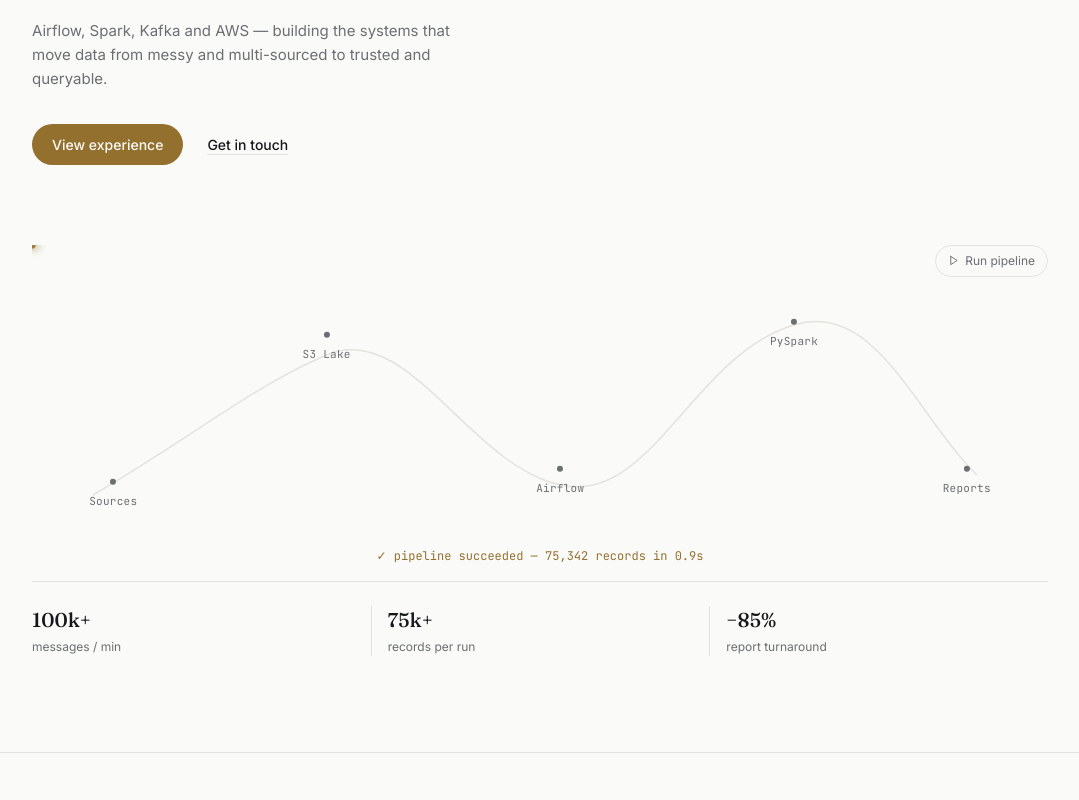
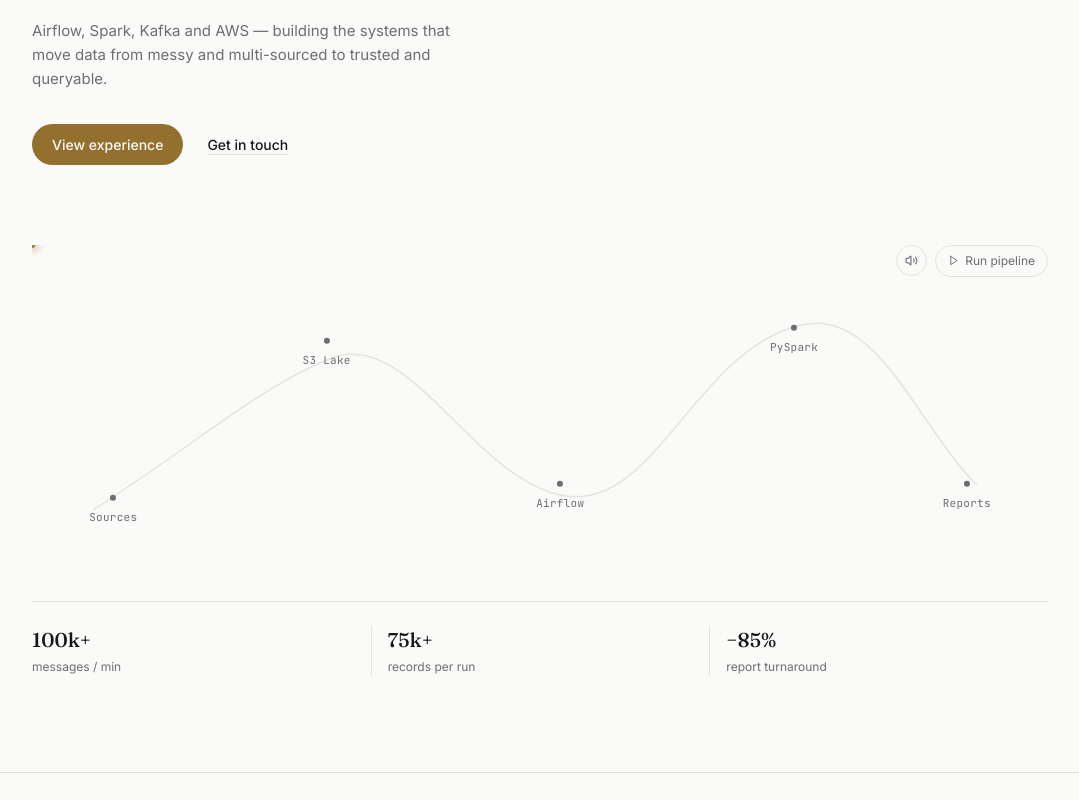
Before and after one commit to Harikrishnan009/Portfolio-website, a Next.js app: page / in a window 1280 px wide. Shown: the part 420-1220 px from the top of the page, without its empty margins (100-1179 px from the left). Built offline with nearby package versions, Linux system fonts and the light colour scheme.

Commit message:
Add interactive pipeline audio and DAG simulation

```diff
--- a/components/Hero.tsx
+++ b/components/Hero.tsx
@@ -1,16 +1,9 @@
 "use client";
 
 import { useEffect, useRef, useState, CSSProperties } from "react";
-import { Play } from "lucide-react";
+import { Play, Volume2, VolumeX } from "lucide-react";
 
-interface Node {
-  id: string;
-  label: string;
-  detail: string;
-  x: number;
-  y: number;
-}
-
+interface Node { id: string; label: string; detail: string; x: number; y: number; }
 const nodes: Node[] = [
   { id: "sources", label: "Sources", detail: "Exam & marking data from multiple university systems.", x: 8, y: 78 },
   { id: "lake", label: "S3 Lake", detail: "Raw and curated zones on AWS S3, catalogued with Iceberg.", x: 29, y: 32 },
@@ -18,23 +11,10 @@
   { id: "spark", label: "PySpark", detail: "PySpark + Hive SQL transforming 75k+ records per run.", x: 75, y: 28 },
   { id: "reports", label: "Reports", detail: "Self-serve dashboards — report time cut by ~85%.", x: 92, y: 74 },
 ];
-
-const stats = [
-  { value: "100k+", label: "messages / min" },
-  { value: "75k+", label: "records per run" },
-  { value: "−85%", label: "report turnaround" },
-];
-
+const stats = [{ value: "100k+", label: "messages / min" }, { value: "75k+", label: "records per run" }, { value: "−85%", label: "report turnaround" }];
 const TARGET_RECORDS = 75342;
 const PARTICLE_COLORS = ["var(--accent)", "var(--ink)", "var(--muted)"];
-
-interface Particle {
-  id: number;
-  tx: number;
-  ty: number;
-  color: string;
-  size: number;
-}
+interface Particle { id: number; tx: number; ty: number; color: string; size: number; }
 
 export default function Hero() {
   const [active, setActive] = useState<string | null>(null);
@@ -43,113 +23,64 @@
   const [counter, setCounter] = useState(0);
   const [showSuccess, setShowSuccess] = useState(false);
   const [particles, setParticles] = useState<Particle[]>([]);
+  const [muted, setMuted] = useState(false);
   const timeouts = useRef<ReturnType<typeof setTimeout>[]>([]);
-
+  const audio = useRef<AudioContext | null>(null);
   const activeNode = nodes.find((n) => n.id === active);
 
-  useEffect(() => {
-    return () => timeouts.current.forEach(clearTimeout);
-  }, []);
+  useEffect(() => () => timeouts.current.forEach(clearTimeout), []);
 
-  useEffect(() => {
-    const t = setTimeout(() => runPipeline(), 900);
-    return () => clearTimeout(t);
-    // eslint-disable-next-line react-hooks/exhaustive-deps
-  }, []);
+  const tone = (frequency: number, duration = 0.07, delay = 0, type: OscillatorType = "sine", gain = 0.025) => {
+    if (muted || typeof window === "undefined") return;
+    const AudioCtx = window.AudioContext || (window as typeof window & { webkitAudioContext?: typeof AudioContext }).webkitAudioContext;
+    if (!AudioCtx) return;
+    if (!audio.current) audio.current = new AudioCtx();
+    const ctx = audio.current;
+    const osc = ctx.createOscillator();
+    const amp = ctx.createGain();
+    const start = ctx.currentTime + delay;
+    osc.type = type; osc.frequency.setValueAtTime(frequency, start);
+    amp.gain.setValueAtTime(0.0001, start); amp.gain.exponentialRampToValueAtTime(gain, start + 0.008); amp.gain.exponentialRampToValueAtTime(0.0001, start + duration);
+    osc.connect(amp); amp.connect(ctx.destination); osc.start(start); osc.stop(start + duration + 0.02);
+  };
 
   const runPipeline = () => {
     if (running) return;
-    timeouts.current.forEach(clearTimeout);
-    timeouts.current = [];
-    setShowSuccess(false);
-    setRunning(true);
-    setRunIndex(-1);
-    setCounter(0);
-
-    nodes.forEach((_, i) => {
-      const t = setTimeout(() => setRunIndex(i), i * 260);
+    timeouts.current.forEach(clearTimeout); timeouts.current = [];
+    setShowSuccess(false); setRunning(true); setRunIndex(-1); setCounter(0);
+    tone(180, 0.12, 0, "sine", 0.035); tone(270, 0.1, 0.08, "sine", 0.025);
+    nodes.forEach((n, i) => {
+      const t = setTimeout(() => {
+        setRunIndex(i);
+        const pitches = [320, 410, 510, 620, 760];
+        tone(pitches[i], 0.055, 0, i === 2 ? "square" : "sine", 0.018);
+        if (n.id === "airflow") { tone(560, .04, .07, "square", .012); tone(620, .04, .14, "square", .012); }
+      }, i * 360);
       timeouts.current.push(t);
     });
-
-    const countStart = nodes.length * 260;
+    const countStart = nodes.length * 360;
     const countDuration = 900;
-    const steps = 24;
-    for (let s = 1; s <= steps; s++) {
-      const t = setTimeout(() => setCounter(Math.round((TARGET_RECORDS * s) / steps)), countStart + (s * countDuration) / steps);
-      timeouts.current.push(t);
-    }
-
-    const finishT = setTimeout(() => {
-      setCounter(TARGET_RECORDS);
-      setShowSuccess(true);
-      setRunning(false);
-      const burst: Particle[] = Array.from({ length: 16 }, (_, i) => {
-        const angle = (Math.PI * 2 * i) / 16 + Math.random() * 0.3;
-        const distance = 40 + Math.random() * 50;
-        return { id: Date.now() + i, tx: Math.cos(angle) * distance, ty: Math.sin(angle) * distance, color: PARTICLE_COLORS[i % PARTICLE_COLORS.length], size: 4 + Math.random() * 3 };
-      });
-      setParticles(burst);
-      timeouts.current.push(setTimeout(() => setParticles([]), 950));
-      timeouts.current.push(setTimeout(() => setShowSuccess(false), 4200));
-    }, countStart + countDuration + 80);
-    timeouts.current.push(finishT);
+    for (let s = 1; s <= 24; s++) timeouts.current.push(setTimeout(() => setCounter(Math.round((TARGET_RECORDS * s) / 24)), countStart + (s * countDuration) / 24));
+    timeouts.current.push(setTimeout(() => {
+      setCounter(TARGET_RECORDS); setShowSuccess(true); setRunning(false);
+      tone(660, .12, 0, "sine", .025); tone(880, .18, .09, "sine", .025);
+      const burst = Array.from({ length: 20 }, (_, i) => { const angle = Math.PI * 2 * i / 20 + Math.random() * .3; const distance = 40 + Math.random() * 55; return { id: Date.now() + i, tx: Math.cos(angle) * distance, ty: Math.sin(angle) * distance, color: PARTICLE_COLORS[i % 3], size: 3 + Math.random() * 4 }; });
+      setParticles(burst); timeouts.current.push(setTimeout(() => setParticles([]), 950)); timeouts.current.push(setTimeout(() => setShowSuccess(false), 4200));
+    }, countStart + countDuration + 80));
   };
 
-  return (
-    <section id="top" className="relative">
-      <div className="mx-auto max-w-content px-6 pb-16 pt-20 md:px-8 md:pb-24 md:pt-28">
-        <p className="hero-reveal hero-reveal-1 font-display text-[15px] italic text-muted">Data engineer — Kerala, India</p>
-        <h1 className="hero-reveal hero-reveal-2 mt-5 max-w-2xl font-display text-[2.75rem] font-medium leading-[1.12] tracking-tight text-ink md:text-6xl">
-          I turn scattered data into pipelines people can rely on.
-        </h1>
-        <p className="hero-reveal hero-reveal-3 mt-6 max-w-md text-[15px] leading-relaxed text-muted">
-          Airflow, Spark, Kafka and AWS — building the systems that move data from
-          messy and multi-sourced to trusted and queryable.
-        </p>
-
-        <div className="hero-reveal hero-reveal-4 mt-8 flex flex-wrap items-center gap-6">
-          <a href="#pipeline" className="focus-ring rounded-full px-5 py-2.5 text-[14px] font-medium text-bg transition-transform hover:-translate-y-0.5 active:scale-95" style={{ backgroundColor: "var(--accent)" }}>View experience</a>
-          <a href="#contact" className="focus-ring text-[14px] font-medium text-ink underline decoration-line underline-offset-4 transition-colors hover:decoration-ink">Get in touch</a>
-        </div>
-
-        <div className="hero-reveal hero-reveal-5 relative mt-20 h-[280px] w-full select-none md:h-[320px]">
-          <button onClick={runPipeline} disabled={running} className="focus-ring absolute right-0 top-0 z-30 flex items-center gap-1.5 rounded-full border border-line px-3 py-1.5 text-[12px] text-muted transition-all hover:-translate-y-0.5 hover:text-ink disabled:opacity-60">
-            <Play size={11} strokeWidth={2} className={running ? "animate-pulse" : ""} />
-            {running ? "Running…" : "Run pipeline"}
-          </button>
-
-          <svg className="absolute inset-0 h-full w-full" viewBox="0 0 1000 320" preserveAspectRatio="none" aria-hidden="true">
-            <path id="flowPath" d="M60,250 C160,190 220,140 290,110 C370,75 430,220 520,240 C610,260 650,110 750,80 C830,55 870,170 930,230" fill="none" stroke="var(--line)" strokeWidth="1.5" />
-            {[0, -2.6, -5.2].map((delay, i) => (
-              <circle key={i} r={running ? "4.5" : "3.5"} fill="var(--accent)" opacity={running ? 1 : 0.55} className="pipeline-packet">
-                <animateMotion dur={running ? "2.4s" : "8s"} repeatCount="indefinite" begin={`${delay}s`}><mpath href="#flowPath" /></animateMotion>
-              </circle>
-            ))}
-          </svg>
-
-          {nodes.map((n, i) => {
-            const isLit = running && runIndex >= i;
-            return (
-              <button key={n.id} onMouseEnter={() => setActive(n.id)} onMouseLeave={() => setActive((cur) => (cur === n.id ? null : cur))} onFocus={() => setActive(n.id)} onBlur={() => setActive((cur) => (cur === n.id ? null : cur))} style={{ left: `${n.x}%`, top: `${n.y}%` }} className="focus-ring absolute z-10 flex -translate-x-1/2 -translate-y-1/2 flex-col items-center gap-2 bg-transparent">
-                <span className={`pipeline-node h-1.5 w-1.5 rounded-full transition-all duration-300 ${isLit ? "pipeline-node-active" : ""}`} style={{ backgroundColor: active === n.id || isLit ? "var(--accent)" : "var(--muted)", transform: active === n.id || isLit ? "scale(1.8)" : "scale(1)" }} />
-                <span className={`font-mono text-[11px] tracking-wide transition-colors duration-300 ${isLit ? "text-ink" : "text-muted"}`}>{n.label}</span>
-                {n.id === "reports" && particles.map((p) => <span key={p.id} className="confetti-particle pointer-events-none" style={{ left: 0, top: -6, width: p.size, height: p.size, backgroundColor: p.color, "--tx": `${p.tx}px`, "--ty": `${p.ty}px` } as CSSProperties} />)}
-              </button>
-            );
-          })}
-
-          {activeNode && !running && <div style={{ left: `${Math.min(Math.max(activeNode.x, 16), 84)}%`, top: `${activeNode.y > 50 ? activeNode.y - 22 : activeNode.y + 14}%` }} className="node-tooltip pointer-events-none absolute z-20 w-56 -translate-x-1/2 text-center text-[12px] leading-snug text-muted">{activeNode.detail}</div>}
-
-          {(running || showSuccess) && <div className="pipeline-status absolute bottom-0 left-1/2 z-20 -translate-x-1/2 text-center font-mono text-[12px]">
-            {running && <p className="text-muted">{counter.toLocaleString()} <span className="text-muted">records processed</span><span className="terminal-caret ml-1">▌</span></p>}
-            {showSuccess && <p style={{ color: "var(--accent)" }}>✓ pipeline succeeded — {TARGET_RECORDS.toLocaleString()} records in 0.9s</p>}
-          </div>}
-        </div>
-
-        <div className="hero-reveal hero-reveal-6 mt-4 grid grid-cols-3 divide-x divide-line border-t border-line pt-6">
-          {stats.map((s, i) => <div key={s.label} className="stat-reveal px-4 first:pl-0" style={{ animationDelay: `${1.25 + i * 0.12}s` }}><p className="font-display text-xl font-medium text-ink">{s.value}</p><p className="mt-1 text-[12px] text-muted">{s.label}</p></div>)}
-        </div>
-      </div>
-    </section>
-  );
+  return <section id="top" className="relative"><div className="mx-auto max-w-content px-6 pb-16 pt-20 md:px-8 md:pb-24 md:pt-28">
+    <p className="hero-reveal hero-reveal-1 font-display text-[15px] italic text-muted">Data engineer — Kerala, India</p>
+    <h1 className="hero-reveal hero-reveal-2 mt-5 max-w-2xl font-display text-[2.75rem] font-medium leading-[1.12] tracking-tight text-ink md:text-6xl">I turn scattered data into pipelines people can rely on.</h1>
+    <p className="hero-reveal hero-reveal-3 mt-6 max-w-md text-[15px] leading-relaxed text-muted">Airflow, Spark, Kafka and AWS — building the systems that move data from messy and multi-sourced to trusted and queryable.</p>
+    <div className="hero-reveal hero-reveal-4 mt-8 flex flex-wrap items-center gap-6"><a href="#pipeline" className="focus-ring rounded-full px-5 py-2.5 text-[14px] font-medium text-bg transition-transform hover:-translate-y-0.5 active:scale-95" style={{ backgroundColor: "var(--accent)" }}>View experience</a><a href="#contact" className="focus-ring text-[14px] font-medium text-ink underline decoration-line underline-offset-4 transition-colors hover:decoration-ink">Get in touch</a></div>
+    <div className="hero-reveal hero-reveal-5 relative mt-20 h-[300px] w-full select-none md:h-[340px]">
+      <div className="absolute right-0 top-0 z-30 flex items-center gap-2"><button onClick={() => setMuted(v => !v)} aria-label={muted ? "Enable pipeline sound" : "Mute pipeline sound"} className="focus-ring rounded-full border border-line p-2 text-muted transition-colors hover:text-ink">{muted ? <VolumeX size={13}/> : <Volume2 size={13}/>}</button><button onClick={runPipeline} disabled={running} className="focus-ring flex items-center gap-1.5 rounded-full border border-line px-3 py-1.5 text-[12px] text-muted transition-all hover:-translate-y-0.5 hover:text-ink disabled:opacity-60"><Play size={11} strokeWidth={2} className={running ? "animate-pulse" : ""}/>{running ? "Running…" : "Run pipeline"}</button></div>
+      <svg className="absolute inset-0 h-full w-full" viewBox="0 0 1000 340" preserveAspectRatio="none" aria-hidden="true"><path id="flowPath" d="M60,265 C160,200 220,145 290,115 C370,78 430,230 520,250 C610,270 650,112 750,82 C830,55 870,180 930,240" fill="none" stroke="var(--line)" strokeWidth="1.5"/>{[0,-.12,-.24,-.42,-.6].map((delay,i)=><circle key={i} r={running ? 3 + i%3 : 3} fill="var(--accent)" opacity={running ? .95 : .35} className="pipeline-packet"><animateMotion dur={running ? `${2.1+i*.08}s` : "8s"} repeatCount="indefinite" begin={`${delay}s`}><mpath href="#flowPath"/></animateMotion></circle>)}</svg>
+      {nodes.map((n,i)=>{const isLit=running&&runIndex>=i; return <button key={n.id} onMouseEnter={()=>setActive(n.id)} onMouseLeave={()=>setActive(cur=>cur===n.id?null:cur)} onFocus={()=>setActive(n.id)} onBlur={()=>setActive(cur=>cur===n.id?null:cur)} style={{left:`${n.x}%`,top:`${n.y}%`}} className="focus-ring absolute z-10 flex -translate-x-1/2 -translate-y-1/2 flex-col items-center gap-2 bg-transparent"><span className={`pipeline-node h-1.5 w-1.5 rounded-full transition-all duration-300 ${isLit?"pipeline-node-active":""}`} style={{backgroundColor:active===n.id||isLit?"var(--accent)":"var(--muted)",transform:active===n.id||isLit?"scale(1.8)":"scale(1)"}}/><span className={`font-mono text-[11px] tracking-wide transition-colors ${isLit?"text-ink":"text-muted"}`}>{n.label}</span>{n.id==="airflow"&&runIndex===2&&running&&<span className="dag-burst absolute top-7 flex gap-1 font-mono text-[9px] text-muted"><i>ingest ✓</i><i>validate ✓</i><i>transform ◉</i></span>}{n.id==="spark"&&runIndex===3&&running&&<span className="spark-transform absolute top-7 whitespace-nowrap font-mono text-[9px] text-muted">••• → · · · → •••</span>}{n.id==="reports"&&particles.map(p=><span key={p.id} className="confetti-particle pointer-events-none" style={{left:0,top:-6,width:p.size,height:p.size,backgroundColor:p.color,"--tx":`${p.tx}px`,"--ty":`${p.ty}px`} as CSSProperties}/>)}</button>})}
+      {activeNode&&!running&&<div style={{left:`${Math.min(Math.max(activeNode.x,16),84)}%`,top:`${activeNode.y>50?activeNode.y-22:activeNode.y+14}%`}} className="node-tooltip pointer-events-none absolute z-20 w-56 -translate-x-1/2 text-center text-[12px] leading-snug text-muted">{activeNode.detail}</div>}
+      {(running||showSuccess)&&<div className="pipeline-status absolute bottom-0 left-1/2 z-20 -translate-x-1/2 text-center font-mono text-[12px]">{running&&<p className="text-muted">{counter.toLocaleString()} records processed<span className="terminal-caret ml-1">▌</span></p>}{showSuccess&&<p style={{color:"var(--accent)"}}>✓ pipeline succeeded — {TARGET_RECORDS.toLocaleString()} records in 0.9s</p>}</div>}
+    </div>
+    <div className="hero-reveal hero-reveal-6 mt-4 grid grid-cols-3 divide-x divide-line border-t border-line pt-6">{stats.map((s,i)=><div key={s.label} className="stat-reveal px-4 first:pl-0" style={{animationDelay:`${1.25+i*.12}s`}}><p className="font-display text-xl font-medium text-ink">{s.value}</p><p className="mt-1 text-[12px] text-muted">{s.label}</p></div>)}</div>
+  </div></section>;
 }
```
